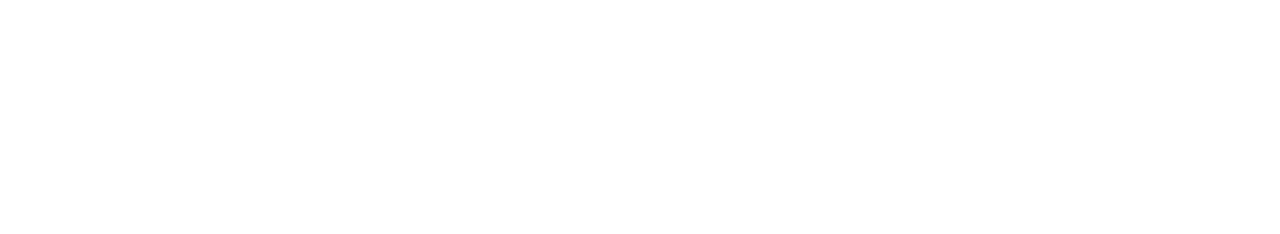
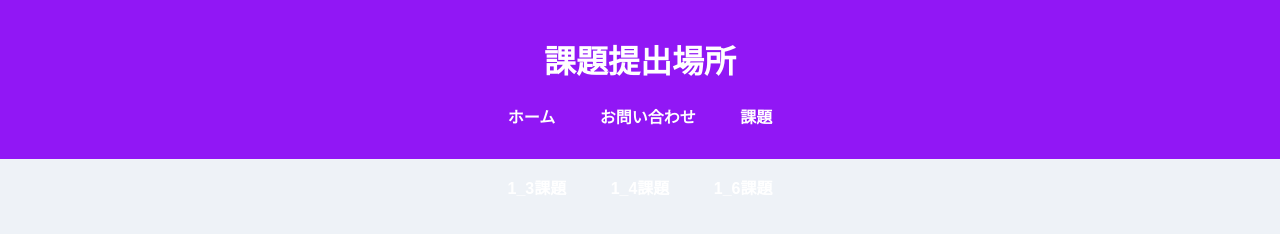
Before and after one commit to yusukey354/week4, a plain HTML site: page start-folder/work.html in a window 1280 px wide. Drawn offline with Linux system fonts and the light colour scheme.

Commit message:
change forder

```diff
--- a/start-folder/work.html
+++ b/start-folder/work.html
@@ -3,9 +3,27 @@
 <head>
     <meta charset="UTF-8">
     <meta name="viewport" content="width=device-width, initial-scale=1.0">
-    <title>Document</title>
+    <title>課題</title>
+    <link rel="stylesheet" href="css/style.css">
 </head>
+<header>
+    <h1>課題提出場所</h1>
+        <nav>
+            <ul class="nav-list">
+                <li><a href="index.html">ホーム</a></li>
+                <li><a href="start-folder/contact.html">お問い合わせ</a></li>
+                <li><a href="start-folder/work.html">課題</a></li>
+            </ul>
+        </nav>
+</header>
 <body>
+    <nav>
+        <ul class="nav-list">
+            <li><a href="javascriptwork/1_3work/1_3work.html">1_3課題</a></li>
+            <li><a href="javascriptwork/1_4work/1_4work.html">1_4課題</a></li>
+            <li><a href="javascriptwork/1_6work/1_6.html">1_6課題</a></li>
+        </ul>
+    </nav>
 
 </body>
 </html>
```
Also changed, not shown: index.html (+1 -1 lines), start-folder/javascriptwork/1_3work/1_3work.html (added, +11 -0 lines), start-folder/javascriptwork/1_4work/1_4work.html (added, +11 -0 lines), start-folder/javascriptwork/1_6work/1_6.html (added, +11 -0 lines), start-folder/javascriptwork/1_3work/1_3work.js (added).
